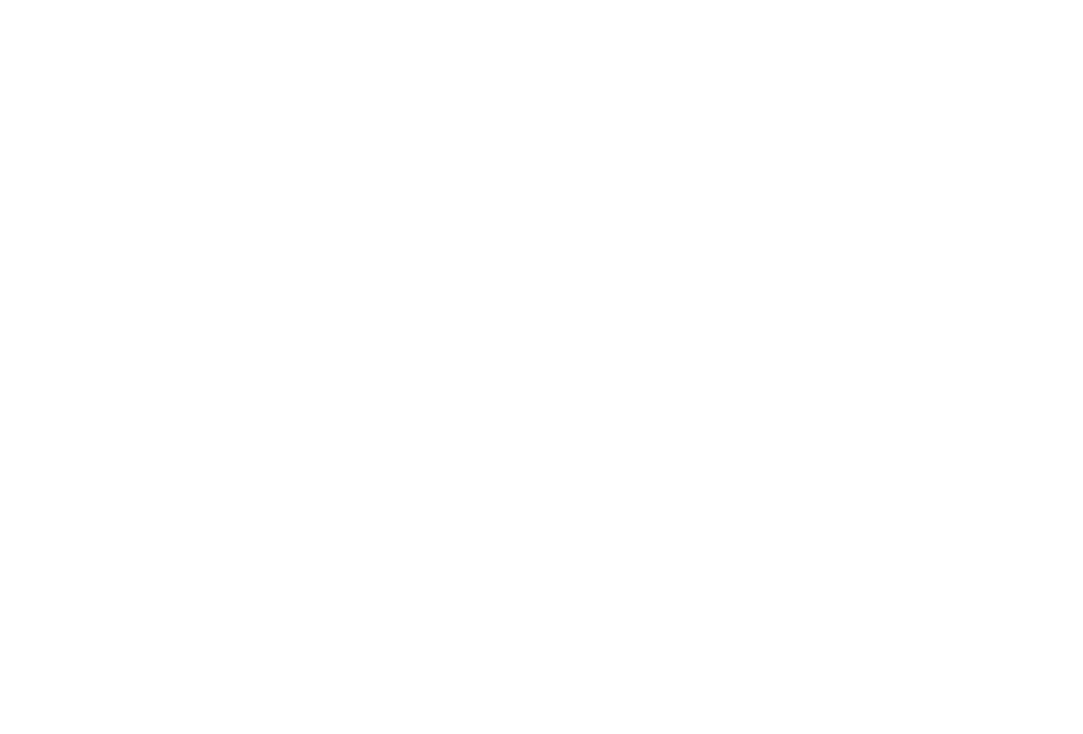
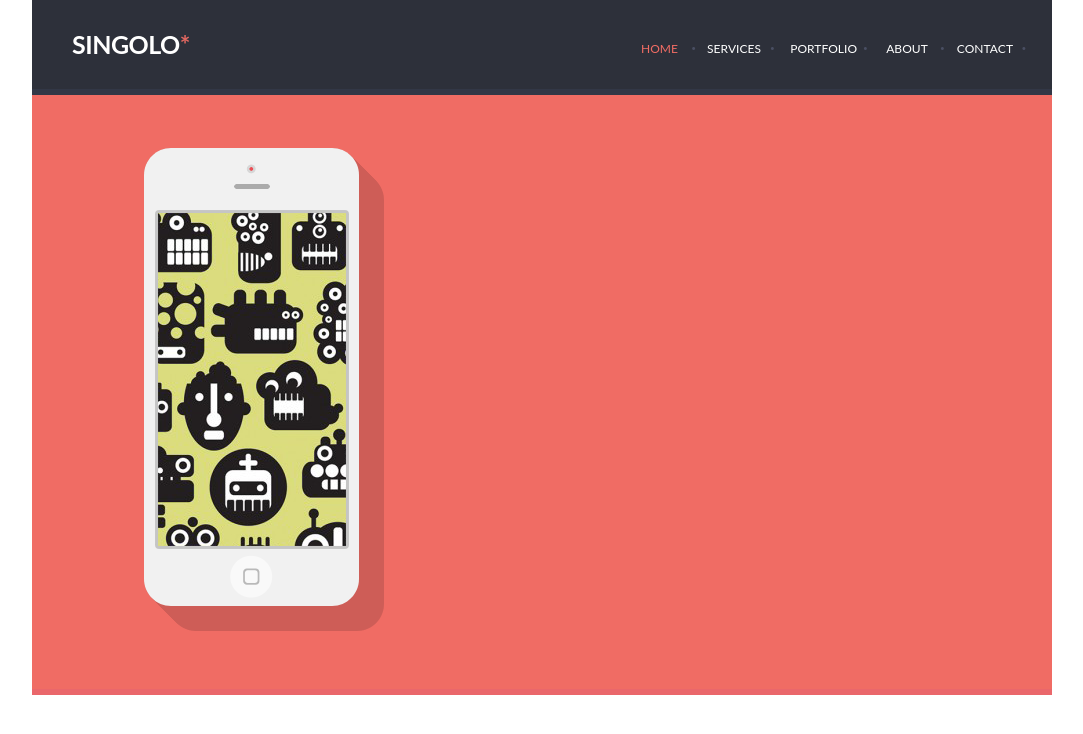
Before and after one commit to BedrickijV/singolo, a plain HTML site: page singolo1.html in a window 1280 px wide. Shown: the whole page, without its empty margins (98-1181 px from the left). Drawn offline with Linux system fonts and the light colour scheme; a web font is replaced by a local one.

Commit message:
feat: add header and slider

```diff
--- a/singolo1.css
+++ b/singolo1.css
@@ -1,4 +1,98 @@
+@font-face {
+    font-family: "Lato";
+    src: url("assets/fonts/Lato-Regular.ttf");
+    font-weight: normal;
+}
+
 * {
     margin: 0;
     padding: 0;
+    box-sizing: border-box;
 }
+body {
+    width: 100%;
+}
+
+.content-container {
+    width: 1020px;
+    margin: 0 auto;
+}
+h1 {
+    font-family: "Lato";
+    font-size: 25px;
+    color: white;
+    letter-spacing: -0.5px;
+}
+.logo {
+    padding-left: 40px ;
+    flex-basis: 608px;
+
+}
+.header {
+    display: flex;
+    flex-direction: row;
+    justify-content: space-between;
+    background-color: #2d303a;
+    padding: 29px 0 30px 0;
+    border-bottom: 6px #323746 solid;
+
+}
+.nav-list {
+    display: flex;
+    justify-content: flex-start;
+    list-style-type: none;
+    color: #ffffff;
+}
+
+a {
+    font-family: "Lato";
+    text-decoration: none;
+    color: #ffffff;
+    font-size: 12px;
+}
+
+h1::after {
+    content: "*";
+    color: #e36861;
+    width: 5px;
+}
+
+.navigation {
+    padding-top: 10px;
+    flex-basis: 411px;
+}
+.nav-list li {
+    padding-right: 29px;
+    letter-spacing: 0.05px;
+    color: #ffffff;
+    position: relative;
+}
+
+.nav-active {
+    color: #f06c64;
+}
+
+.nav-list li::after {
+    content: ".";
+    color: #494e62;
+    font-size: 25px;
+    position: absolute;
+    top: -60%;
+    left: 75%;
+}
+
+.slider {
+    position: relative;
+    display: flex;
+    flex-direction: row;
+    justify-content: space-between;
+    background-color: #f06c64;
+    border-bottom: 6px solid #ea676b;
+}
+
+.iPhone-vertical {
+    margin: 53px 0 54px 111px;
+}
+.iPhone-horizontal {
+
+}
--- a/singolo1.html
+++ b/singolo1.html
@@ -6,6 +6,28 @@
     <link href="singolo1.css" rel="stylesheet">
 </head>
 <body>
+    <div class="content-container">
+        <header class="header">
+            <div class="logo">
+                <h1>SINGOLO</h1>
+            </div>
+            <nav class="navigation">
+                <ul class="nav-list">
+                    <li ><a class="nav-active" href=#>HOME</a></li>
+                    <li><a href=#>SERVICES</a></li>
+                    <li><a href=#>PORTFOLIO</a></li>
+                    <li><a href=#>ABOUT</a></li>
+                    <li><a href=#>CONTACT</a></li>
+                </ul>
+            </nav>
+        </header>
+            <div class="slider">
 
+                <div class="iPhone-vertical"><img src="assets/images/iPhone-Vertical.png" alt="iPhone-vertical"></div>
+                <div class="iPhone-horizontal"></div>
+
+
+            </div>
+    </div>
 </body>
 </html>
```
